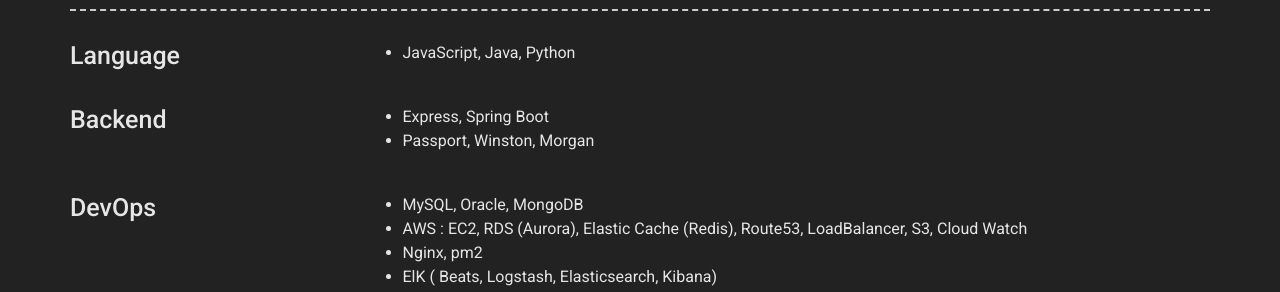
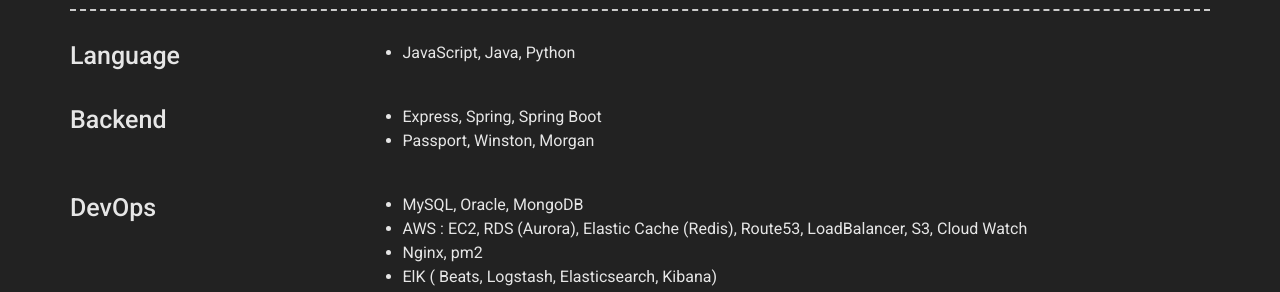
Before and after one commit to gwon713/gwon713.github.io, a Jekyll site: the page built from index.md, in a window 1280 px wide. Shown: the part 1420-1712 px from the top of the page. Built offline with Jekyll 4.4.1, drawn with Linux system fonts in a browser that asks for light colours; nearby versions of some CDN libraries.

Commit message:
Update _config.yml

```diff
--- a/_config.yml
+++ b/_config.yml
@@ -132,7 +132,7 @@ content:
       - layout: left
         title: Backend
         description: | # this will include new lines to allow paragraphs
-          - Express, Spring Boot
+          - Express, Spring, Spring Boot
           - Passport, Winston, Morgan
       - layout: left
         title: DevOps
```
